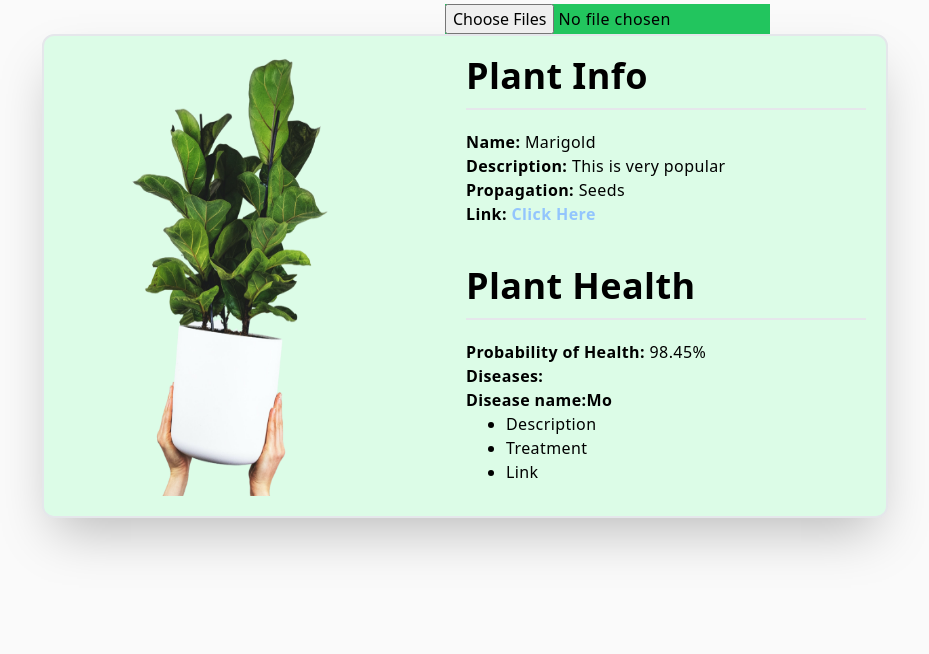
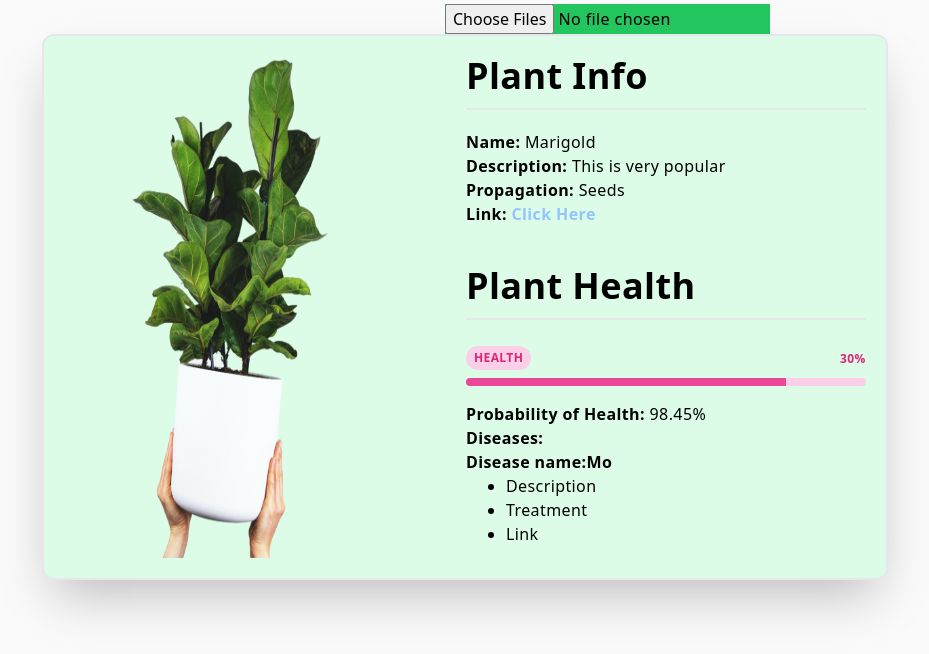
Before and after one commit to justinneff5/garden-app, a Next.js app: page /PlantInfo in a window 1280 px wide. Shown: the top 654 px of the page, without its empty margins (175-1104 px from the left). Built offline with nearby package versions, Linux system fonts and the light colour scheme.

Commit message:
Taskbar code

```diff
--- a/pages/PlantInfo.js
+++ b/pages/PlantInfo.js
@@ -2,52 +2,87 @@ import React from "react";
 import Image from "next/image";
 import plantImage from "./assets/images/plant.png";
 
-
 export default function PlantInfo() {
     return (
-        <div className='w-2/3 h-[340px] p-1 m-auto '>
-            <div className='rounded-sm w-10 bg-green-700 m-auto'>
+        <div className="w-2/3 h-[340px] p-1 m-auto ">
+            <div className="rounded-sm w-10 bg-green-700 m-auto">
                 <input
-                id="fileSelect"
-                type="file"
-                multiple
-                className='input text-black bg-green-500'
-                onChange={(e) => handleFileSelect(e)}/>
+                    id="fileSelect"
+                    type="file"
+                    multiple
+                    className="input text-black bg-green-500"
+                    onChange={(e) => handleFileSelect(e)}
+                />
             </div>
 
-            <div className='bg-green-100 h-auto m-auto border-2 flex flex-row rounded-xl shadow-2xl'>
-                <div className='p-5 flex w-1/2 h-auto'>
-                    <Image src={plantImage}/>
+            <div className="bg-green-100 h-auto m-auto border-2 flex flex-row rounded-xl shadow-2xl">
+                <div className="p-5 flex w-1/2 h-auto">
+                    <Image src={plantImage} />
                 </div>
 
-                <div className='text-left w-1/2 m-5'>
-                    <div className=''>
-                        <h2 className=' border-b-2 pb-3 mb-5 text-black'>Plant Info</h2>
-                        <p className='font-semibold text-black'>Name: <span className='text-black font-light'>Marigold</span></p>
-                        <p className='font-semibold text-black'>Description: <span className=' text-black font-light'>This is very popular</span></p>
-                        <p className='font-semibold text-black'>Propagation: <span className='font-light text-black'>Seeds</span></p>
-                        <p className='font-semibold text-black'>Link: <a className='text-blue-300' href='#'>Click Here</a></p>
+                <div className="text-left w-1/2 m-5">
+                    <div className="">
+                        <h2 className=" border-b-2 pb-3 mb-5 text-black">Plant Info</h2>
+                        <p className="font-semibold text-black">
+                            Name: <span className="text-black font-light">Marigold</span>
+                        </p>
+                        <p className="font-semibold text-black">
+                            Description:{" "}
+                            <span className=" text-black font-light">
+                                This is very popular
+                            </span>
+                        </p>
+                        <p className="font-semibold text-black">
+                            Propagation: <span className="font-light text-black">Seeds</span>
+                        </p>
+                        <p className="font-semibold text-black">
+                            Link:{" "}
+                            <a className="text-blue-300" href="#">
+                                Click Here
+                            </a>
+                        </p>
                     </div>
-                    <div className='pb-3 mt-10'>
-                        <h2 className='border-b-2 pb-3 mb-5 text-black'>Plant Health</h2>
-                        <p className='font-semibold text-black'>Probability of Health: <span className='text-black font-light'>98.45%</span></p>
-                        <p className='font-semibold text-black'>Diseases: </p>
-                        <div className='text-black'>
-                            <h3>Disease name:<span>Mo</span></h3>
-                            <ul className='list-disc ml-10 text-black'>
-                                <li>
-                                    Description
-                                </li>
-                                <li>
-                                    Treatment
-                                </li>
+                    <div className="pb-3 mt-10">
+                        <h2 className="border-b-2 pb-3 mb-5 text-black">Plant Health</h2>
+                        {/* This is the start of the task bar */}
+                        <div class="relative pt-1">
+                            <div class="flex mb-2 items-center justify-between">
+                                <div>
+                                    <span class="text-xs font-semibold inline-block py-1 px-2 uppercase rounded-full text-pink-600 bg-pink-200">
+                                        Health
+                                    </span>
+                                </div>
+                                <div class="text-right">
+                                    <span class="text-xs font-semibold inline-block text-pink-600">
+                                        30%
+                                    </span>
+                                </div>
+                            </div>
+                            <div class="overflow-hidden h-2 mb-4 text-xs flex rounded bg-pink-200">
+                                <div
+
+                                    class="w-[80%] shadow-none flex flex-col text-center whitespace-nowrap text-white justify-center bg-pink-500"
+                                ></div>
+                            </div>
+                        </div>
+                        {/* This is the end of the taskbar */}
+                        <p className="font-semibold text-black">
+                            Probability of Health:{" "}
+                            <span className="text-black font-light">98.45%</span>
+                        </p>
+                        <p className="font-semibold text-black">Diseases: </p>
+                        <div className="text-black">
+                            <h3>
+                                Disease name:<span>Mo</span>
+                            </h3>
+                            <ul className="list-disc ml-10 text-black">
+                                <li>Description</li>
+                                <li>Treatment</li>
                                 <li>
                                     <a>Link</a>
                                 </li>
                             </ul>
                         </div>
-
-
                     </div>
                 </div>
             </div>
```
